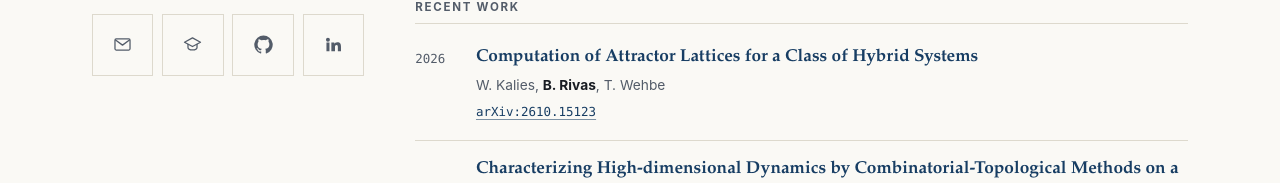
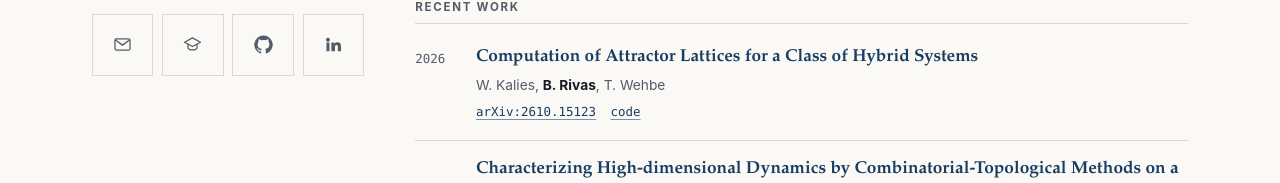
Before and after one commit to bernardorivas/bernardorivas.github.io, a Next.js app: page / in a window 1280 px wide. Shown: the part 567-750 px from the top of the page. Built offline with nearby package versions, Linux system fonts and the light colour scheme.

Commit message:
Link hybrid_boxmap as code for the attractor-lattices preprint

```diff
--- a/src/data/publications.tsx
+++ b/src/data/publications.tsx
@@ -99,6 +99,7 @@ const pubAttractor: Publication = {
   authors: "W. Kalies, B. Rivas, T. Wehbe",
   year: "2026",
   arxivId: "2610.15123",
+  links: [{ label: "code", href: "https://github.com/bernardorivas/hybrid_boxmap" }],
 };
 
 export const researchPublicationGroups: { id: string; title: string; publications: Publication[] }[] = [
```
